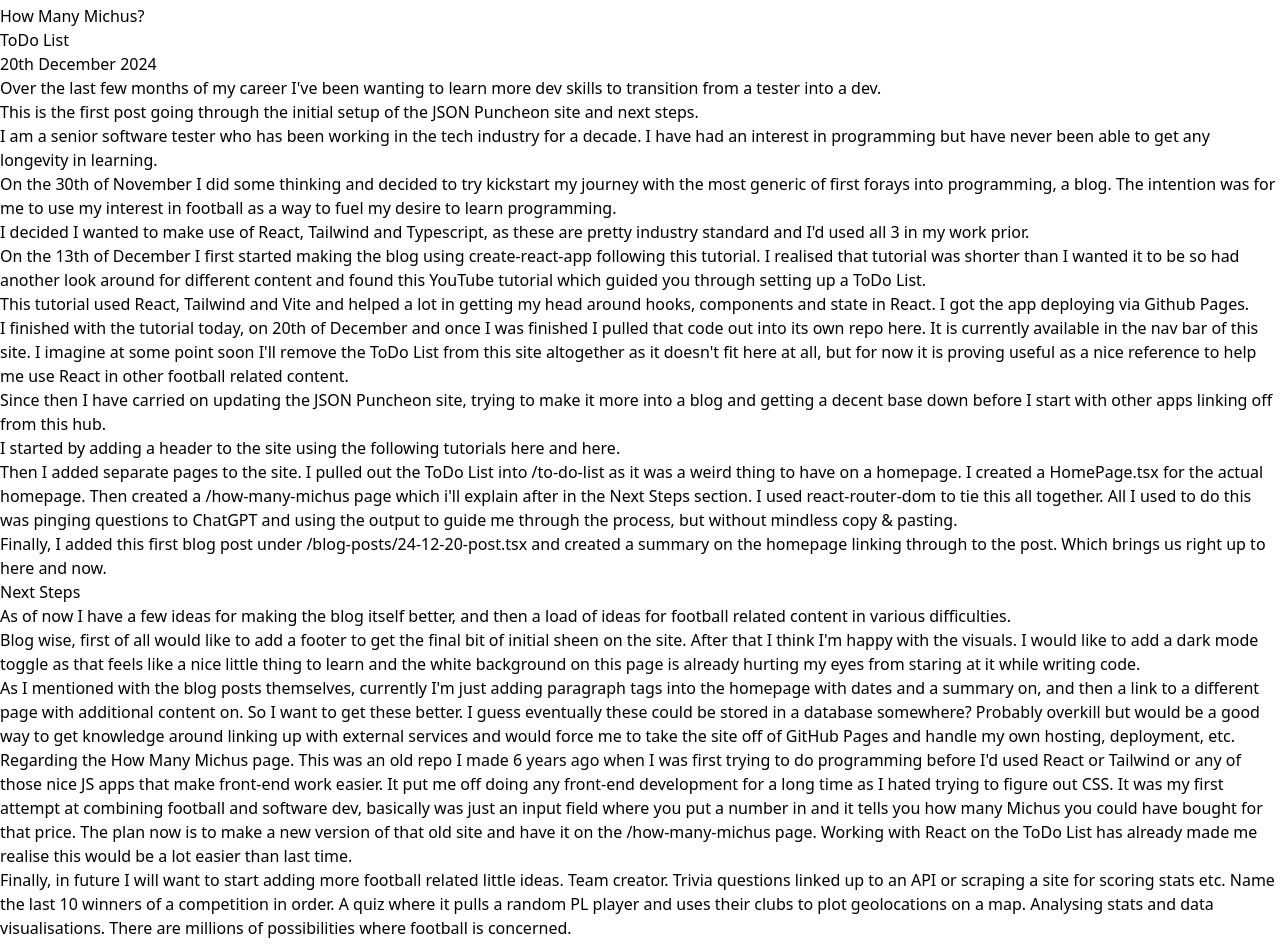
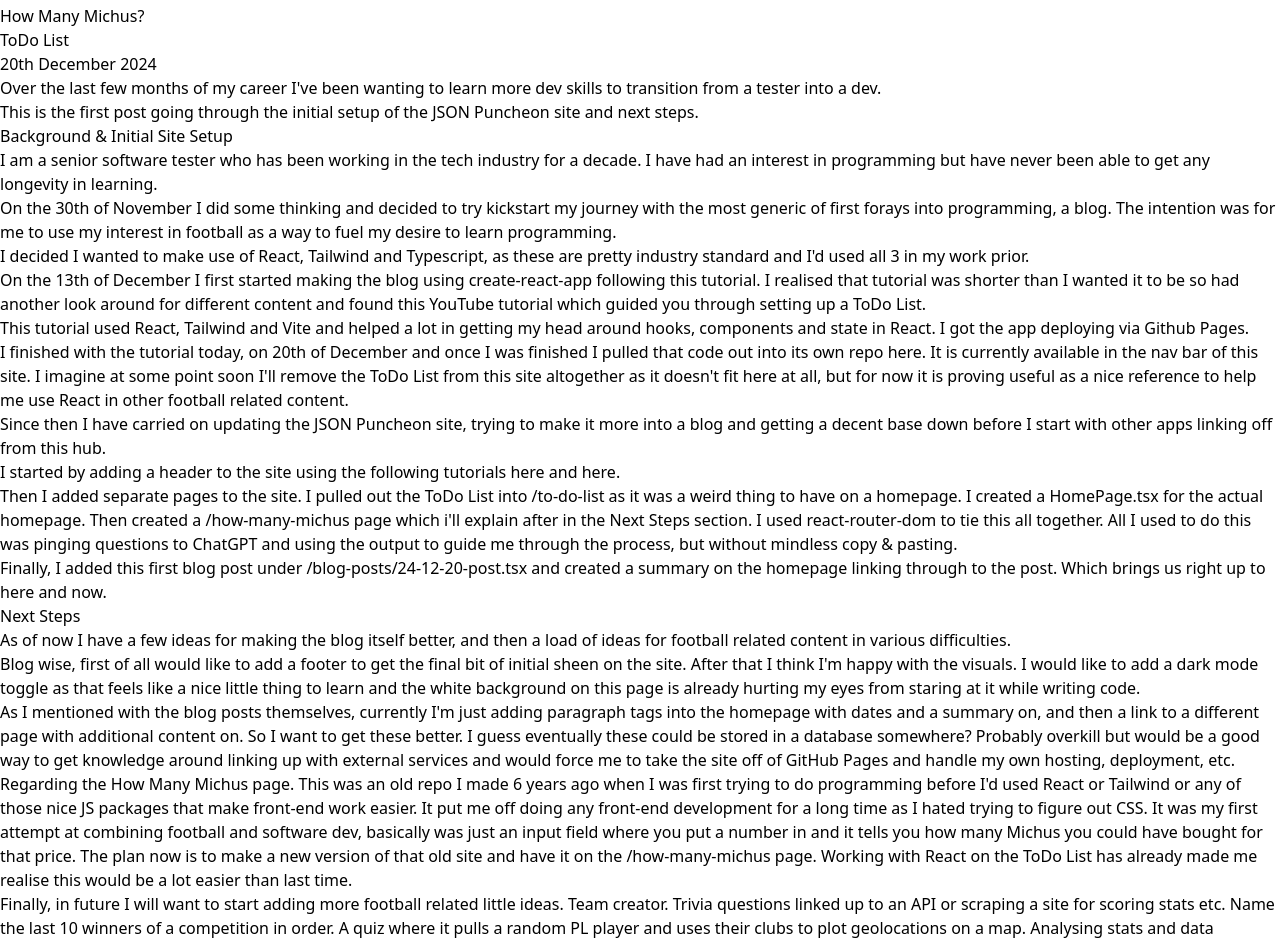
Before and after one commit to raysmith745/json-puncheon, a React (Vite) app: page /json-puncheon/24-12-20-post in a window 1280 px wide. Shown: the part 1000-1944 px from the top of the page. Built offline with nearby package versions, Linux system fonts and the light colour scheme.

Commit message:
Text changes to blog post

```diff
--- a/src/pages/blog-posts/24-12-20-post.tsx
+++ b/src/pages/blog-posts/24-12-20-post.tsx
@@ -4,6 +4,7 @@
       <h1 className="font-bold text-3xl text-center mb-2">20th December 2024</h1>
       <p className="text-center px-4">Over the last few months of my career I've been wanting to learn more dev skills to transition from a tester into a dev.</p>
       <p className="text-center px-4 mb-4">This is the first post going through the initial setup of the JSON Puncheon site and next steps.</p>
+      <h2 className="font-bold text-2xl text-center mb-2">Background & Initial Site Setup</h2>
       <p className="text-center px-4 mb-2">I am a senior software tester who has been working in the tech industry for a decade. I have had an interest in programming but have never been able to get any longevity in learning.</p>
       <p className="text-center px-4 mb-2">On the 30th of November I did some thinking and decided to try kickstart my journey with the most generic of first forays into programming, a blog. The intention was for me to use my interest in football as a way to fuel my desire to learn programming.</p>
       <p className="text-center px-4 mb-2">I decided I wanted to make use of React, Tailwind and Typescript, as these are pretty industry standard and I'd used all 3 in my work prior.</p>
@@ -18,7 +19,7 @@
       <p className="text-center px-4 mb-2">As of now I have a few ideas for making the blog itself better, and then a load of ideas for football related content in various difficulties.</p>
       <p className="text-center px-4 mb-2">Blog wise, first of all would like to add a footer to get the final bit of initial sheen on the site. After that I think I'm happy with the visuals. I would like to add a dark mode toggle as that feels like a nice little thing to learn and the white background on this page is already hurting my eyes from staring at it while writing code.</p>
       <p className="text-center px-4 mb-2">As I mentioned with the blog posts themselves, currently I'm just adding paragraph tags into the homepage with dates and a summary on, and then a link to a different page with additional content on. So I want to get these better. I guess eventually these could be stored in a database somewhere? Probably overkill but would be a good way to get knowledge around linking up with external services and would force me to take the site off of GitHub Pages and handle my own hosting, deployment, etc.</p>
-      <p className="text-center px-4 mb-2">Regarding the How Many Michus page. This was an <a target="_blank" className="text-blue-600" href="https://github.com/raysmith745/how_many_michus">old repo</a> I made 6 years ago when I was first trying to do programming before I'd used React or Tailwind or any of those nice JS apps that make front-end work easier. It put me off doing any front-end development for a long time as I hated trying to figure out CSS. It was my first attempt at combining football and software dev, basically was just an input field where you put a number in and it tells you how many Michus you could have bought for that price. The plan now is to make a new version of that old site and have it on the /how-many-michus page. Working with React on the ToDo List has already made me realise this would be a lot easier than last time.</p>
+      <p className="text-center px-4 mb-2">Regarding the How Many Michus page. This was an <a target="_blank" className="text-blue-600" href="https://github.com/raysmith745/how_many_michus">old repo</a> I made 6 years ago when I was first trying to do programming before I'd used React or Tailwind or any of those nice JS packages that make front-end work easier. It put me off doing any front-end development for a long time as I hated trying to figure out CSS. It was my first attempt at combining football and software dev, basically was just an input field where you put a number in and it tells you how many Michus you could have bought for that price. The plan now is to make a new version of that old site and have it on the /how-many-michus page. Working with React on the ToDo List has already made me realise this would be a lot easier than last time.</p>
       <p className="text-center px-4 mb-2">Finally, in future I will want to start adding more football related little ideas. Team creator. Trivia questions linked up to an API or scraping a site for scoring stats etc. Name the last 10 winners of a competition in order. A quiz where it pulls a random PL player and uses their clubs to plot geolocations on a map. Analysing stats and data visualisations. There are millions of possibilities where football is concerned.</p>
       <p className="text-center px-4 mb-2">Hopefully as I develop my skills further I can continue putting them to good use making ever more complicated software with a football focus.</p>
       <p className="text-center px-4">Thanks,</p>
```
